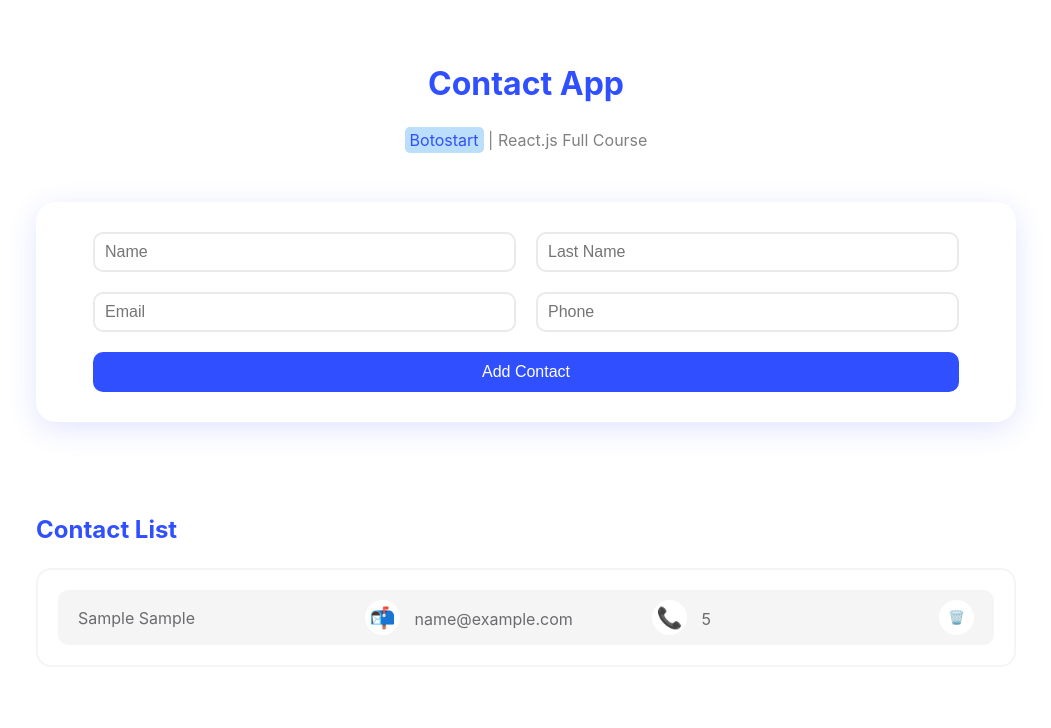
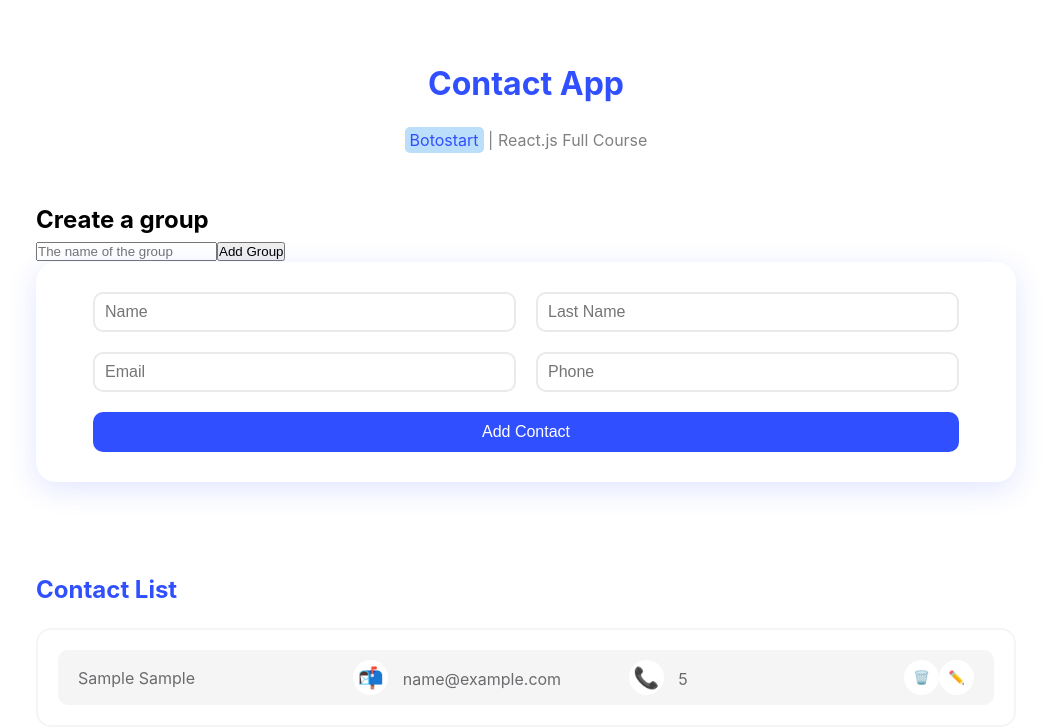
Before and after one commit to r0ghaye/contact-app, a React (Vite) app: page / in a window 1280 px wide. Both pictures are taken after typing "Sample", "Sample", "name@example.com", "5" into the empty fields and a click on the button "Add Contact". Shown: the top 728 px of the page, without its empty margins (114-1165 px from the left). Built offline with nearby package versions, Linux system fonts and the light colour scheme.

Commit message:
createGroup component created

```diff
--- a/src/App.jsx
+++ b/src/App.jsx
@@ -1,4 +1,5 @@
 import Contacts from "./component/Contacts"
+import CreateGroup from "./component/CreateGroup"
 import Header from "./component/Header"
 
 
@@ -8,6 +9,7 @@ function App() {
   return (
     <>
      <Header />
+     <CreateGroup />
      <Contacts />
     </>
   )
--- a/src/component/ContactItem.jsx
+++ b/src/component/ContactItem.jsx
@@ -1,6 +1,6 @@
 import styles from "./ContactItem.module.css"
 
-function ContactItem({data: {id, name, lastName, email, phone}, deleteHandler}) {
+function ContactItem({data: {id, name, lastName, email, phone}, deleteHandler, editHandler}) {
   return (
     <li className={styles.item}>
     <p>
@@ -13,6 +13,7 @@ function ContactItem({data: {id, name, lastName, email, phone}, deleteHandler})
       <span>📞</span> {phone}
     </p>
     <button onClick={() => deleteHandler(id)}>🗑️</button>
+    <button onClick={() => editHandler(id)}>✏️</button>
   </li>
   )
 }
--- a/src/component/Contacts.jsx
+++ b/src/component/Contacts.jsx
@@ -5,6 +5,7 @@ import inputs from "../constants/inputs";
 import styles from "./Contacts.module.css"
 
 function Contacts() {
+  const [isEdit, setIsEdit] = useState(false)
   const [contacts, setContacts] = useState([]);
   const [alert, setAlert] = useState("");
   const [contact, setContact] = useState({
@@ -18,6 +19,7 @@ function Contacts() {
   function changeHandler(event) {
     const name = event.target.name;
     const value = event.target.value;
+
     setContact((contact) => ({ ...contact, [name]: value }));
   }
 
@@ -47,6 +49,32 @@ function Contacts() {
     setContacts(newContacts)
   }
 
+  const editHandler = (id) => {
+    const editContact = contacts.find(contact => contact.id === id)
+    setContact(editContact)
+    setIsEdit(true)
+  }
+
+  const applyEditHandler = () => {
+    const updateContact = contacts.map((item)=>{
+      if(item.id === contact.id){
+        item.name = contact.name;
+        item.lastName = contact.lastName;
+        item.phone = contact.phone;
+        item.email = contact.email;
+      }
+      return item
+    })
+    setContacts(updateContact)
+    setContact({
+      name: "",
+      lastName: "",
+      email: "",
+      phone: "",
+    });
+    setIsEdit(false)
+  }
+
   return (
     <div className={styles.container}>
       <div className={styles.form}>
@@ -61,10 +89,13 @@ function Contacts() {
           />
         ))}
 
-        <button onClick={addHandler}>Add Contact</button>
+{
+  isEdit ? <button onClick={applyEditHandler} >Edit Contact</button> :  <button onClick={addHandler}>Add Contact</button>
+}
+
       </div>
       <div className={styles.alert}>{alert && <p>{alert}</p>}</div>
-      <ContactsList contacts={contacts} deleteHandler={deleteHandler} />
+      <ContactsList contacts={contacts} deleteHandler={deleteHandler}  editHandler={editHandler}/>
     </div>
   );
 }
--- a/src/component/ContactsList.jsx
+++ b/src/component/ContactsList.jsx
@@ -2,8 +2,7 @@ import React from "react";
 import ContactItem from "./ContactItem";
 import styles from "./ContactsList.module.css";
 
-function ContactsList({ contacts, deleteHandler }) {
-  console.log(contacts);
+function ContactsList({ contacts, deleteHandler, editHandler }) {
   return (
     <div className={styles.container}>
       <h3>Contact List</h3>
@@ -14,6 +13,7 @@ function ContactsList({ contacts, deleteHandler }) {
               key={contact.id}
               data={contact}
               deleteHandler={deleteHandler}
+              editHandler={editHandler}
             />
           ))}
         </ul>
--- /dev/null
+++ b/src/component/CreateGroup.jsx
@@ -0,0 +1,21 @@
+import React from 'react'
+import { useState } from 'react'
+
+function CreateGroup() {
+    const [nameGroup, setNameGroup] = useState("")
+
+    const changeHandler = (event) => {
+        setNameGroup(event.target.value)
+
+    }
+
+  return (
+    <div>
+        <h2>Create a group</h2>
+        <input type='text' placeholder='The name of the group' value={nameGroup} onChange={changeHandler}/>
+        <button >Add Group</button>
+    </div>
+  )
+}
+
+export default CreateGroup
```
